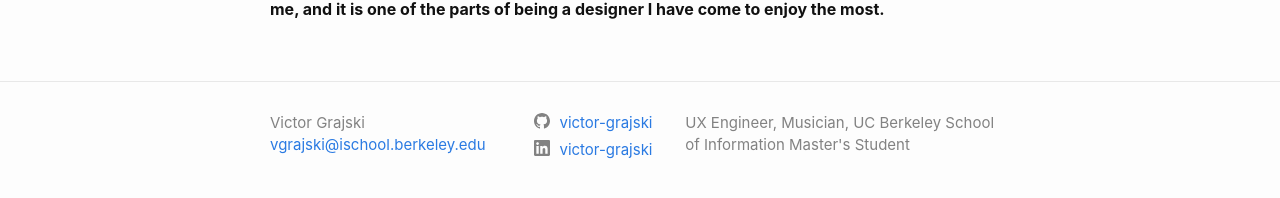
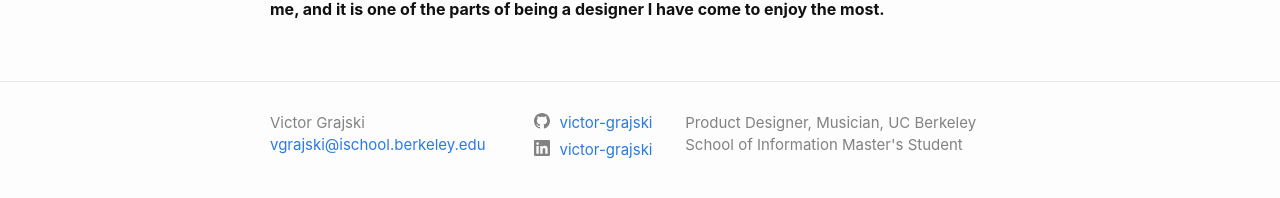
Before and after one commit to victor-grajski/portfolio-old, a Jekyll site: the page built from _posts/2019-10-08-dmv-redesign.markdown, in a window 1280 px wide and 900 px high, scrolled down 8374 px. Shown: the part 678-876 px from the top of the window. Built offline with Jekyll 4.4.1, drawn with Linux system fonts in a browser that asks for light colours.

Commit message:
Update _config.yml

```diff
--- a/_config.yml
+++ b/_config.yml
@@ -24,7 +24,7 @@ baseurl: "" # the subpath of your site, e.g. /blog
 url: "" # the base hostname & protocol for your site, e.g. http://example.com
 github_username:  victor-grajski
 linkedin_username: victor-grajski
-description: "UX Engineer, Musician, UC Berkeley School of Information Master's Student"
+description: "Product Designer, Musician, UC Berkeley School of Information Master's Student"
 email: vgrajski@ischool.berkeley.edu
 
 # Build settings
```
